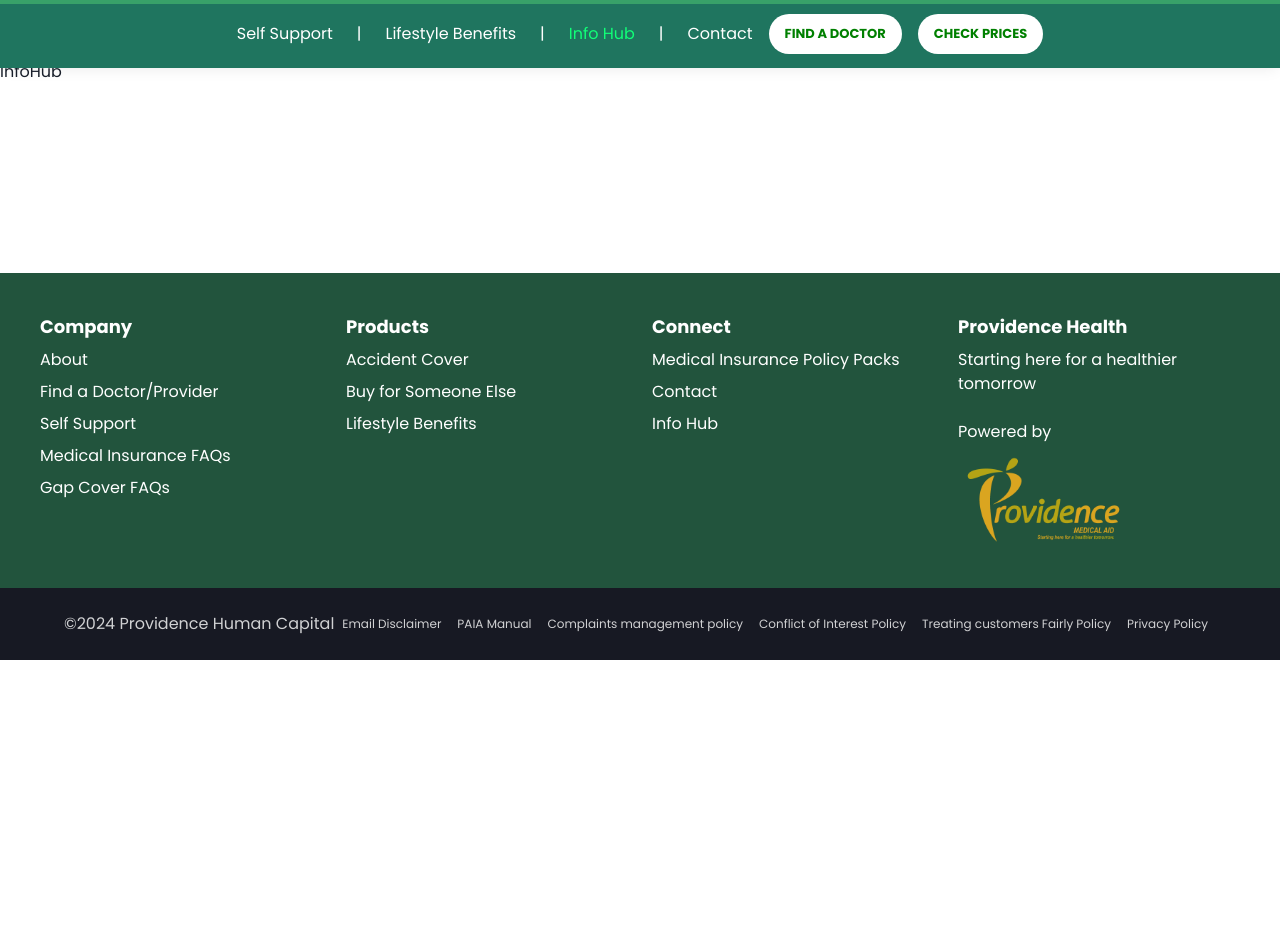
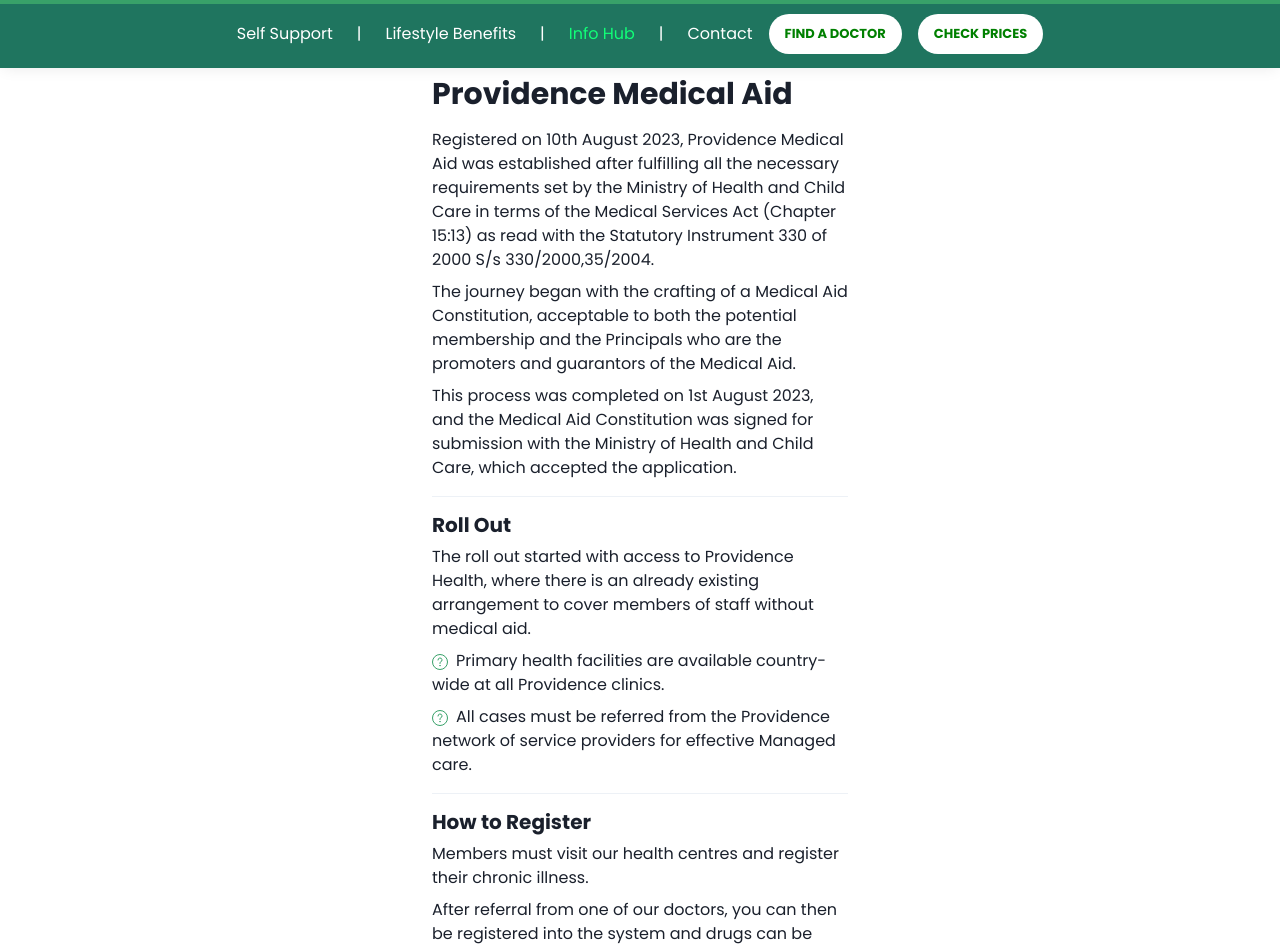
Before and after one commit to Providence-Human-Capital/MedicalAid, a React (Vite) app: page /#/info-hub in a window 1280 px wide. Shown: the part 140-1088 px from the top of the page. Before the commit the page ends 800 px from the top, so only its background shows below. Built offline with nearby package versions, Linux system fonts and the light colour scheme.

Commit message:
ADDED INFO ON INFO-HUB

```diff
--- a/src/views/Info/InfoHub.jsx
+++ b/src/views/Info/InfoHub.jsx
@@ -1,6 +1,72 @@
 import React from "react";
+import {
+  Box,
+  Text,
+  Heading,
+  VStack,
+  Divider,
+  List,
+  ListItem,
+  ListIcon,
+} from '@chakra-ui/react';
 
 const InfoHub = () => {
-  return <div>InfoHub</div>;
+  return (
+    <Box p={4} maxW="md" mx="auto">
+      <Heading as="h2" size="lg" mb={4}>
+        Providence Medical Aid
+      </Heading>
+      <Text mb={2}>
+        Registered on 10th August 2023, Providence Medical Aid was established
+        after fulfilling all the necessary requirements set by the Ministry of
+        Health and Child Care in terms of the Medical Services Act (Chapter 15:13)
+        as read with the Statutory Instrument 330 of 2000 S/s 330/2000,35/2004.
+      </Text>
+      <VStack align="start" spacing={2}>
+        <Text>
+          The journey began with the crafting of a Medical Aid Constitution,
+          acceptable to both the potential membership and the Principals who are
+          the promoters and guarantors of the Medical Aid.
+        </Text>
+        <Text>
+          This process was completed on 1st August 2023, and the Medical Aid
+          Constitution was signed for submission with the Ministry of Health and
+          Child Care, which accepted the application.
+        </Text>
+      </VStack>
+      <Divider my={4} />
+      <Heading as="h3" size="md" mb={2}>
+        Roll Out
+      </Heading>
+      <Text mb={2}>
+        The roll out started with access to Providence Health, where there is an
+        already existing arrangement to cover members of staff without medical
+        aid.
+      </Text>
+      <List spacing={2}>
+        <ListItem>
+          <ListIcon name="check" color="green.500" />
+          Primary health facilities are available country-wide at all Providence
+          clinics.
+        </ListItem>
+        <ListItem>
+          <ListIcon name="check" color="green.500" />
+          All cases must be referred from the Providence network of service
+          providers for effective Managed care.
+        </ListItem>
+      </List>
+      <Divider my={4} />
+      <Heading as="h3" size="md" mb={2}>
+        How to Register
+      </Heading>
+      <Text mb={2}>
+        Members must visit our health centres and register their chronic illness.
+      </Text>
+      <Text>
+        After referral from one of our doctors, you can then be registered into
+        the system and drugs can be delivered to your convenience.
+      </Text>
+    </Box>
+  );
 };
 export default InfoHub;
```
